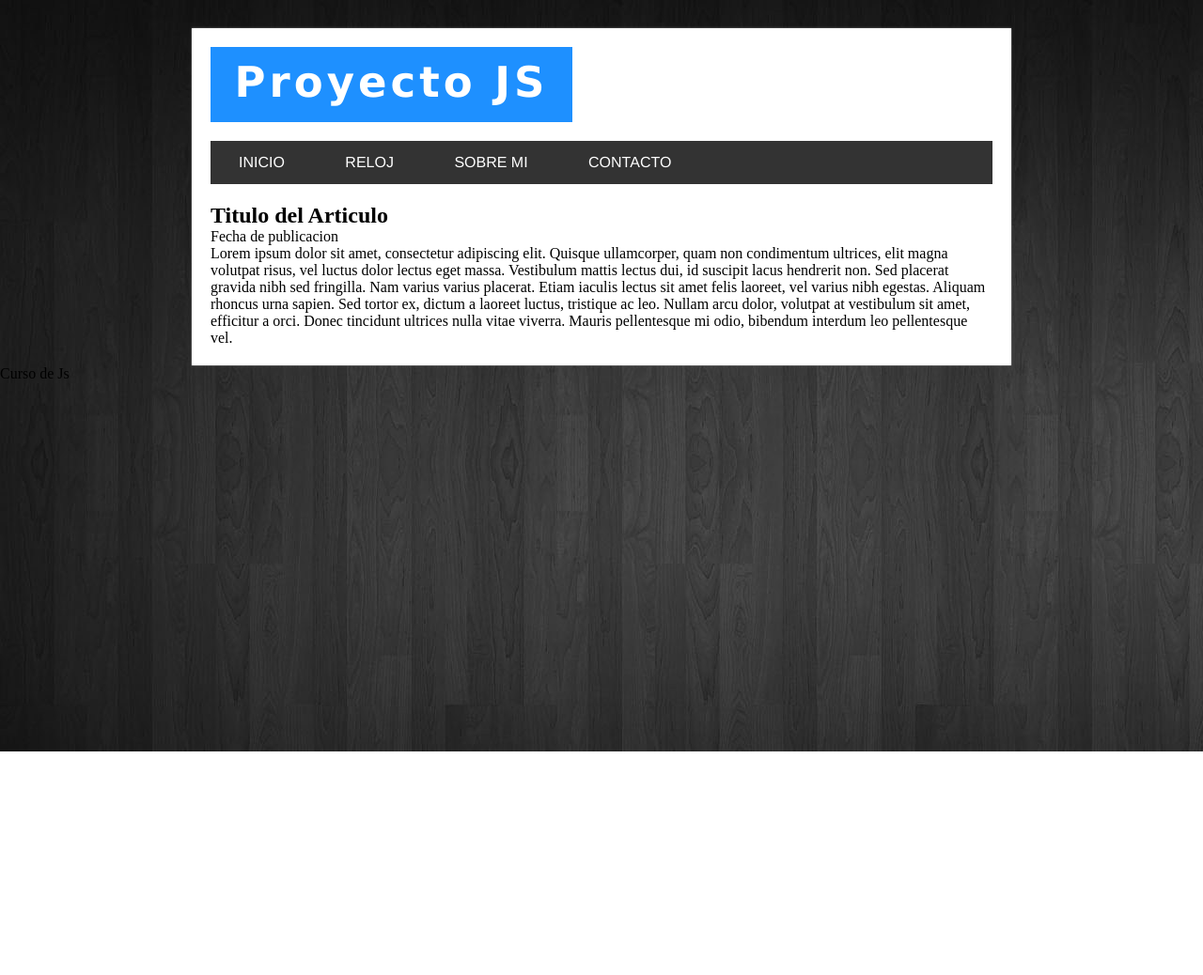
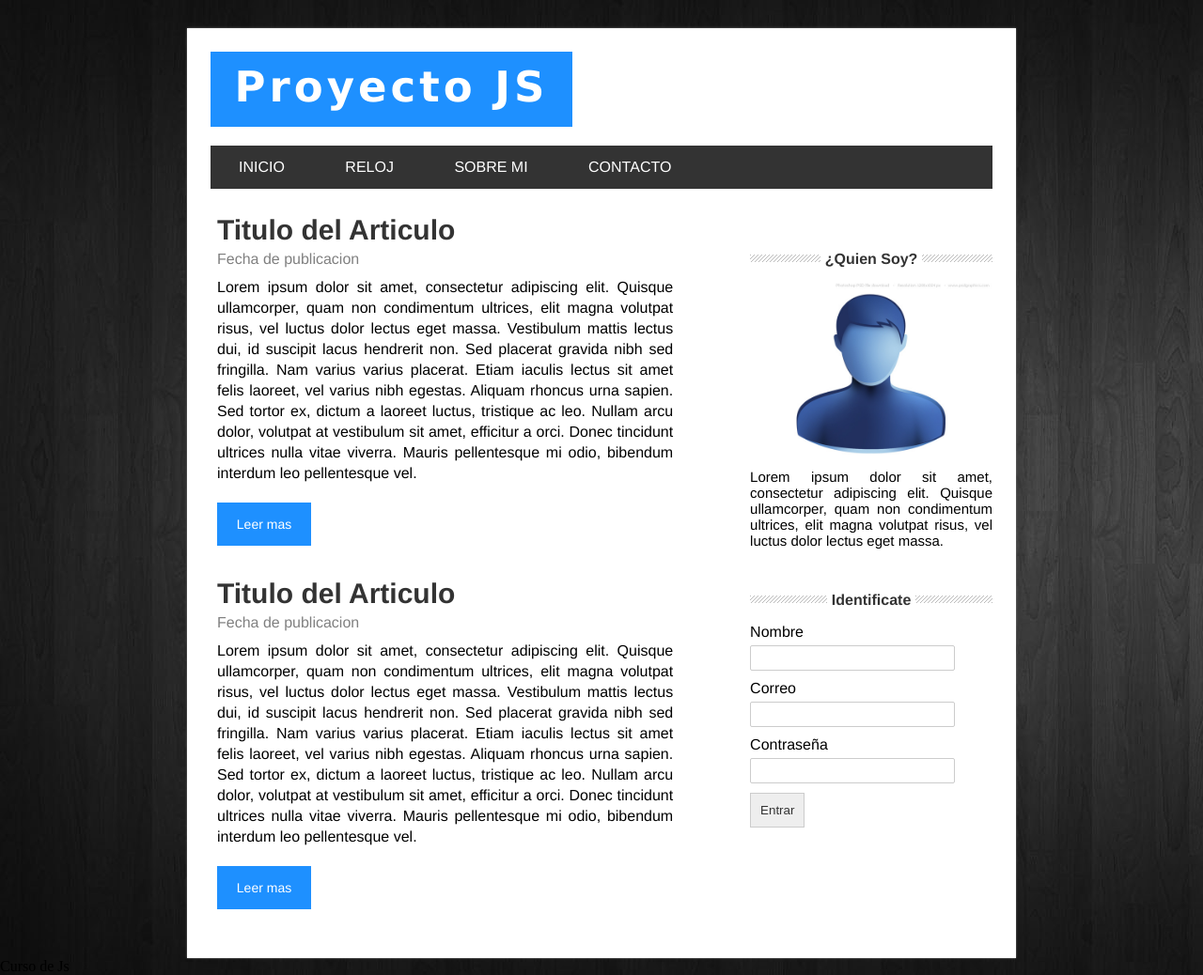
Before and after one commit to alexgamez/JqueryProject, a plain HTML site: page index.html in a window 1280 px wide. Shown: the whole page at 94% size. Before the commit the page ends 800 px from the top, so only its background shows below. Drawn offline with Linux system fonts and the light colour scheme.

Commit message:
Estilo barra lateral

```diff
--- a/css/style.css
+++ b/css/style.css
@@ -17,7 +17,7 @@ body{
   width: 65%;
   margin: 0px auto;
   margin-top: 30px;
-  padding: 20px;
+  padding: 25px;
   background: white;
   box-shadow: 0px 0px 2px gray;
 }
@@ -66,3 +66,93 @@ body{
   padding-left: 30px;
   padding-right: 30px;
 }
+
+#posts{
+  width: 60%;
+  float: left;
+  font-family: Helvetica, Arial;
+}
+
+.post{
+  padding: 7px;
+}
+.post h2{
+  font-size: 30px;
+  color: #333;
+}
+
+.post .date{
+  display: block;
+  color: gray;
+  margin-top: 5px;
+}
+
+.post p{
+  margin-top: 10px;
+  margin-bottom: 20px;
+  line-height: 22px;
+  text-align: justify;
+}
+
+.button-more{
+  font-size: 14px;
+  text-align: center;
+  display: block;
+  padding: 15px;
+  background: #1E90FF;
+  color: white;
+  text-decoration: none;
+  margin-top: 10px;
+  width: 70px;
+  margin-bottom: 20px;
+}
+
+#sidebar{
+  font-family: Helvetica, Arial;
+  width: 31%;
+  float: right;
+}
+
+#sidebar h4{
+  margin-top: 50px;
+  margin-bottom: 20px;
+  text-align: center;
+  line-height: 10px;
+  color: #333;
+  background: url("../img/lines.png") repeat-x;
+}
+
+#sidebar h4 span{
+  background: white;
+  padding: 5px;
+}
+
+#sidebar img{
+  width: 100%;
+}
+
+#sidebar p{
+  font-size: 15px;
+  text-align: justify;
+}
+
+form input[type="text"],
+form input[type="password"],
+form input[type="email"],
+form input[type="number"],
+select{
+	padding: 5px;
+	border-radius: 2px;
+	border:1px solid #ccc;
+	width: 80%;
+	margin-bottom: 10px;
+	margin-top: 5px;
+}
+
+form input[type="submit"]{
+	background: #eee;
+	padding: 10px;
+	border: 1px solid #ccc;
+	color: #333;
+	cursor: pointer;
+}
--- a/index.html
+++ b/index.html
@@ -16,9 +16,7 @@
         <div class="" id="logo">
           <h1>Proyecto JS</h1>
         </div>
-        <div class="clearfix">
-
-        </div>
+        <div class="clearfix"></div>
 
         <nav id="menu">
           <ul>
@@ -40,17 +38,55 @@
         <div class="" id="posts">
           <article class="post">
             <h2>Titulo del Articulo</h2>
-            <span>Fecha de publicacion</span>
+            <span class="date">Fecha de publicacion</span>
             <p>
               Lorem ipsum dolor sit amet, consectetur adipiscing elit. Quisque ullamcorper, quam non condimentum ultrices, elit magna volutpat risus, vel luctus dolor lectus eget massa. Vestibulum mattis lectus dui, id suscipit lacus hendrerit non. Sed placerat gravida nibh sed fringilla. Nam varius varius placerat. Etiam iaculis lectus sit amet felis laoreet, vel varius nibh egestas. Aliquam rhoncus urna sapien. Sed tortor ex, dictum a laoreet luctus, tristique ac leo. Nullam arcu dolor, volutpat at vestibulum sit amet, efficitur a orci. Donec tincidunt ultrices nulla vitae viverra. Mauris pellentesque mi odio, bibendum interdum leo pellentesque vel.
             </p>
+            <a href="#" class="button-more"> Leer mas</a>
+          </article>
 
+          <article class="post">
+            <h2>Titulo del Articulo</h2>
+            <span class="date">Fecha de publicacion</span>
+            <p>
+              Lorem ipsum dolor sit amet, consectetur adipiscing elit. Quisque ullamcorper, quam non condimentum ultrices, elit magna volutpat risus, vel luctus dolor lectus eget massa. Vestibulum mattis lectus dui, id suscipit lacus hendrerit non. Sed placerat gravida nibh sed fringilla. Nam varius varius placerat. Etiam iaculis lectus sit amet felis laoreet, vel varius nibh egestas. Aliquam rhoncus urna sapien. Sed tortor ex, dictum a laoreet luctus, tristique ac leo. Nullam arcu dolor, volutpat at vestibulum sit amet, efficitur a orci. Donec tincidunt ultrices nulla vitae viverra. Mauris pellentesque mi odio, bibendum interdum leo pellentesque vel.
+            </p>
+            <a href="#" class="button-more"> Leer mas</a>
           </article>
 
         </div>
-        <sidebar id="sidebar">
+        <aside id="sidebar">
+          <div id="about">
+            <h4> <span>¿Quien Soy?</span></h4>
+            <img src="img/user.jpg" alt="">
+            <p>
+              Lorem ipsum dolor sit amet, consectetur adipiscing elit. Quisque ullamcorper, quam non condimentum ultrices, elit magna volutpat risus, vel luctus dolor lectus eget massa.
+            </p>
+          </div>
 
-        </sidebar>
+          <div id="login">
+						<h4><span>Identificate</span></h4>
+						<form>
+							<label for="name">
+								Nombre
+							</label>
+							<input type="text" name="name" id="form_name"/>
+
+							<label for="email">
+								Correo
+							</label>
+							<input type="text" name="email" />
+
+							<label for="password">
+								Contraseña
+							</label>
+							<input type="password" name="password" />
+
+							<input type="submit" value="Entrar" />
+						</form>
+					</div>
+        </aside>
+        <div class="clearfix"></div>
       </section>
     </section>
 
```
Also changed, not shown: img/lines.png (added), img/user.jpg (added).
